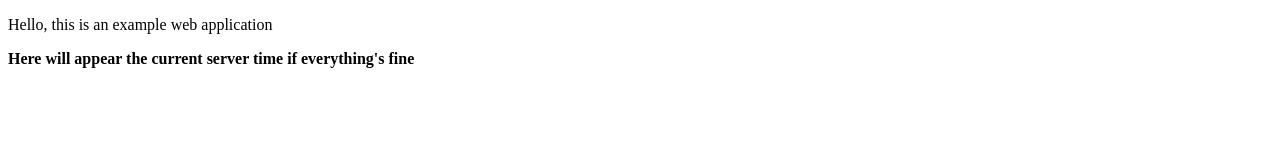
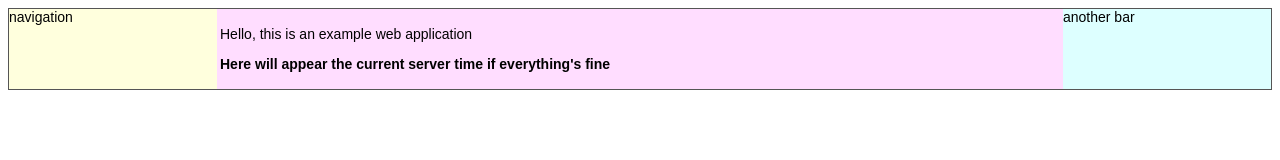
Before and after one commit to jacopofar/node-boilerplate, a website: page static/index.html in a window 1280 px wide. Drawn offline with nearby package versions, Linux system fonts and the light colour scheme; no server answers.

Commit message:
add flexbox styling and semantic HTML tags

```diff
--- a/static/css/main.css
+++ b/static/css/main.css
@@ -1,3 +1,47 @@
 #current_time {
   font-weight:bold;
 }
+
+.flex
+{
+  /* basic styling */
+  /*width: 350px;
+  height: 200px;*/
+  border: 1px solid #555;
+  font: 14px Arial;
+
+  /* flexbox setup */
+  display: -webkit-flex;
+  -webkit-flex-direction: row;
+  flex-wrap: wrap;
+  display: flex;
+  flex-direction: row;
+}
+article
+{
+  padding: 3px;
+}
+.flex > nav
+{
+  -webkit-flex: 1 1 auto;
+  flex: 1 1 auto;
+  width: 100px;
+}
+.flex > article
+{
+  -webkit-flex: 5 1 auto;
+  flex: 5 1 auto;
+  width: 300px;
+}
+
+.flex > aside
+{
+  -webkit-flex: 1 1 auto;
+  flex: 1 1 auto;
+  width: 100px;
+}
+
+  /* colors */
+  .flex > :nth-child(1){ background : #ffffdd; }
+  .flex > :nth-child(2){ background : #ffddff; }
+  .flex > :nth-child(3){ background : #ddffff; }
--- a/static/index.html
+++ b/static/index.html
@@ -8,8 +8,15 @@
   <script src="/socket.io/socket.io.js"></script>
 </head>
 <body>
-  <p>Hello, this is an example web application</p>
-  <p id="current_time">Here will appear the current server time if everything's fine</p>
+  <div class="flex">
+    <nav>navigation</nav>
+    <article>
+      <p>Hello, this is an example web application</p>
+      <p id="current_time">Here will appear the current server time if everything's fine</p>
+    </article>
+    <aside>another bar</aside>
+  </div>
+
   <script>
   var socket = io();
   socket.on('connect', function (data) {
```
